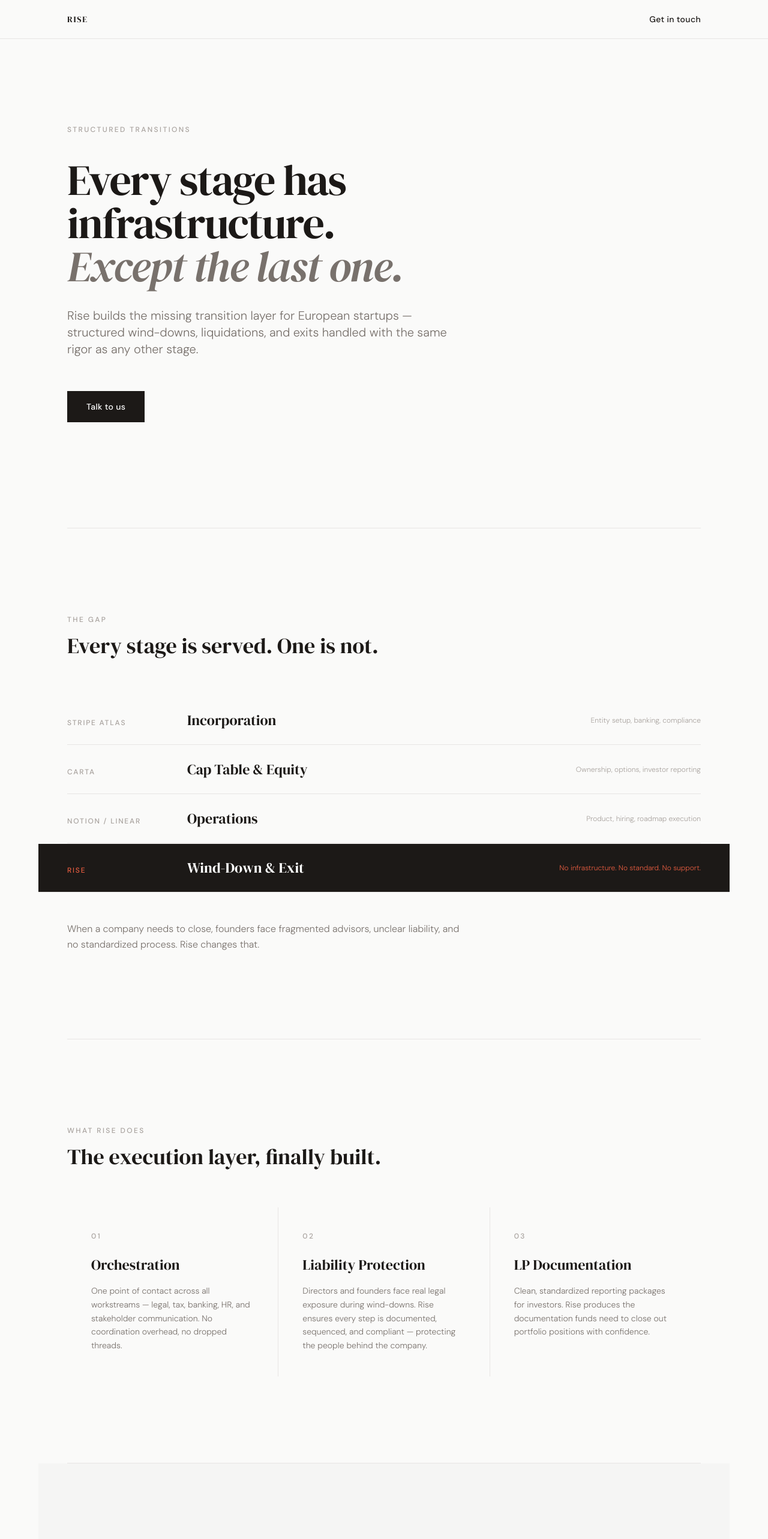
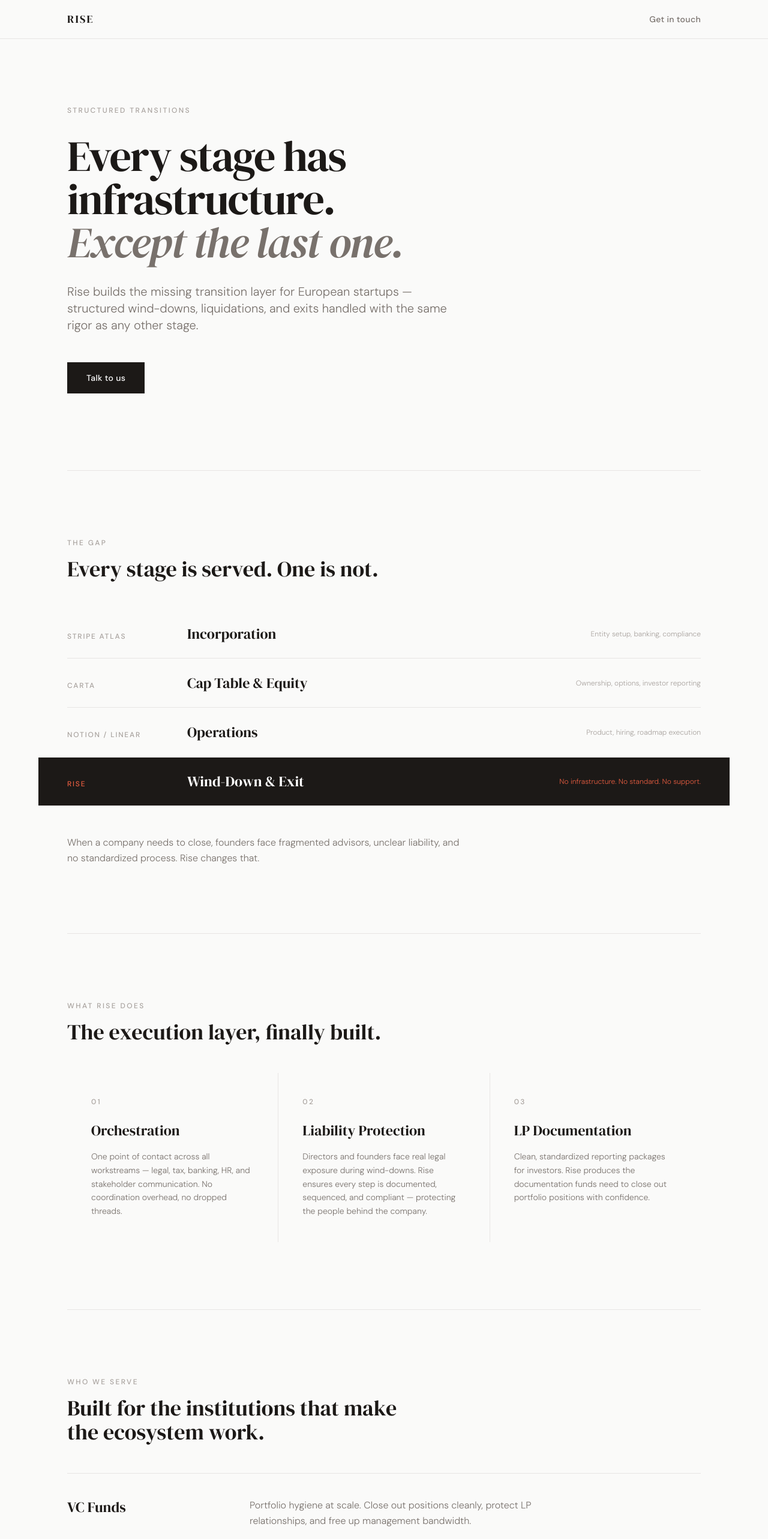
Before and after one commit to fharseim/Winddown, a React (Vite) app: page / in a window 1280 px wide. Shown: the top 2566 px of the page at 60% size. Built offline with nearby package versions, Linux system fonts and the light colour scheme.

Commit message:
fix: tighten spacing, scale up logo, unify colors across sections

```diff
--- a/src/App.jsx
+++ b/src/App.jsx
@@ -2,12 +2,12 @@ function Nav() {
   return (
     <nav className="fixed top-0 left-0 right-0 z-50 bg-rise-bg-warm/95 backdrop-blur-sm border-b border-rise-border">
       <div className="max-w-6xl mx-auto px-6 md:px-12 h-16 flex items-center justify-between">
-        <span className="font-serif text-rise-dark tracking-logo text-sm uppercase">
+        <span className="font-serif text-rise-dark tracking-logo text-lg uppercase">
           Rise
         </span>
         <a
           href="mailto:hello@risestartup.eu"
-          className="text-sm font-sans font-medium text-rise-dark hover:text-rise-coral transition-colors duration-200 tracking-wide"
+          className="text-sm font-sans font-medium text-rise-muted hover:text-rise-dark transition-colors duration-200 tracking-wide"
         >
           Get in touch
         </a>
@@ -18,17 +18,16 @@ function Nav() {
 
 function Hero() {
   return (
-    <section className="pt-40 pb-32 md:pt-52 md:pb-44 px-6 md:px-12 max-w-6xl mx-auto">
-      <div className="max-w-4xl">
-        <p className="font-sans text-xs font-medium tracking-[0.2em] uppercase text-rise-muted-light mb-10">
+    <section className="pt-36 pb-24 md:pt-44 md:pb-32 px-6 md:px-12 max-w-6xl mx-auto">
+      <p className="font-sans text-xs font-medium tracking-[0.2em] uppercase text-rise-muted-light mb-8">
         Structured Transitions
       </p>
-        <h1 className="font-serif font-normal text-rise-dark text-5xl md:text-6xl lg:text-7xl leading-[1.08] tracking-tight mb-8">
+      <h1 className="font-serif font-normal text-rise-dark text-5xl md:text-6xl lg:text-7xl leading-[1.08] tracking-tight mb-8 max-w-4xl">
         Every stage has infrastructure.
         <br />
         <span className="italic text-rise-muted">Except the last one.</span>
       </h1>
-        <p className="font-sans font-light text-rise-muted text-lg md:text-xl leading-relaxed max-w-2xl mb-14">
+      <p className="font-sans font-light text-rise-muted text-lg md:text-xl leading-relaxed max-w-2xl mb-12">
         Rise builds the missing transition layer for European startups —
         structured wind-downs, liquidations, and exits handled with the
         same rigor as any other stage.
@@ -39,7 +38,6 @@ function Hero() {
       >
         Talk to us
       </a>
-      </div>
     </section>
   )
 }
@@ -81,8 +79,8 @@ function Problem() {
   ]
 
   return (
-    <section className="py-28 md:py-36 px-6 md:px-12 max-w-6xl mx-auto">
-      <div className="mb-16">
+    <section className="py-20 md:py-28 px-6 md:px-12 max-w-6xl mx-auto">
+      <div className="mb-12">
         <p className="font-sans text-xs font-medium tracking-[0.2em] uppercase text-rise-muted-light mb-4">
           The Gap
         </p>
@@ -156,8 +154,8 @@ function WhatRiseDoes() {
   ]
 
   return (
-    <section className="py-28 md:py-36 px-6 md:px-12 max-w-6xl mx-auto">
-      <div className="mb-16">
+    <section className="py-20 md:py-28 px-6 md:px-12 max-w-6xl mx-auto">
+      <div className="mb-12">
         <p className="font-sans text-xs font-medium tracking-[0.2em] uppercase text-rise-muted-light mb-4">
           What Rise Does
         </p>
@@ -205,8 +203,8 @@ function WhoWeServe() {
   ]
 
   return (
-    <section className="py-28 md:py-36 px-6 md:px-12 max-w-6xl mx-auto bg-rise-bg -mx-0">
-      <div className="mb-16">
+    <section className="py-20 md:py-28 px-6 md:px-12 max-w-6xl mx-auto">
+      <div className="mb-12">
         <p className="font-sans text-xs font-medium tracking-[0.2em] uppercase text-rise-muted-light mb-4">
           Who We Serve
         </p>
@@ -237,7 +235,7 @@ function WhoWeServe() {
 
 function Closer() {
   return (
-    <section className="py-32 md:py-44 px-6 md:px-12 max-w-6xl mx-auto text-center">
+    <section className="py-24 md:py-36 px-6 md:px-12 max-w-6xl mx-auto text-center">
       <blockquote className="font-serif font-normal italic text-rise-dark text-3xl md:text-4xl lg:text-5xl leading-tight max-w-3xl mx-auto mb-12">
         "Wie ein Kapitel endet, bestimmt,<br className="hidden md:block" /> wie das nächste beginnt."
       </blockquote>
@@ -259,7 +257,7 @@ function Footer() {
     <footer className="border-t border-rise-border">
       <div className="max-w-6xl mx-auto px-6 md:px-12 py-10 flex flex-col md:flex-row items-start md:items-center justify-between gap-4">
         <div className="flex items-center gap-6">
-          <span className="font-serif text-rise-dark tracking-logo text-xs uppercase">
+          <span className="font-serif text-rise-dark tracking-logo text-base uppercase">
             Rise
           </span>
           <span className="text-rise-border">·</span>
```
Lines whose indentation alone changed are shown as unchanged.
